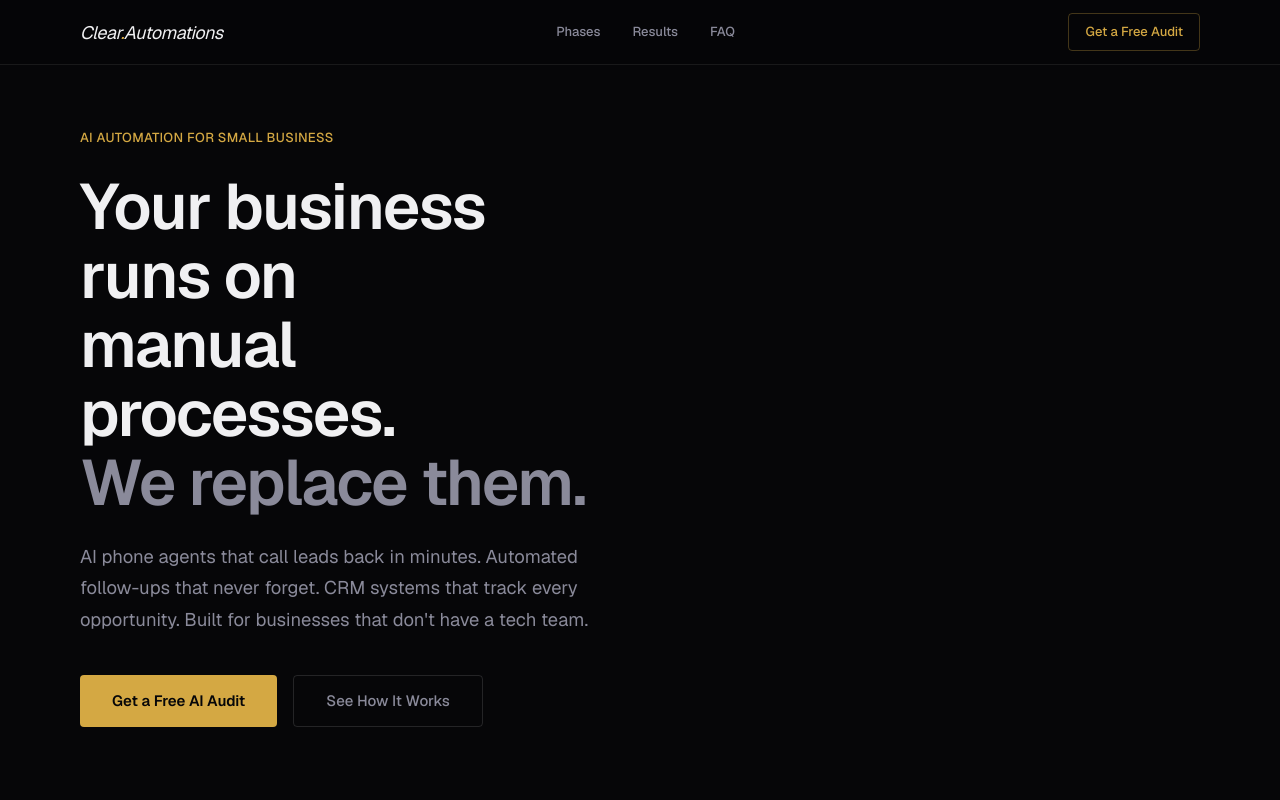
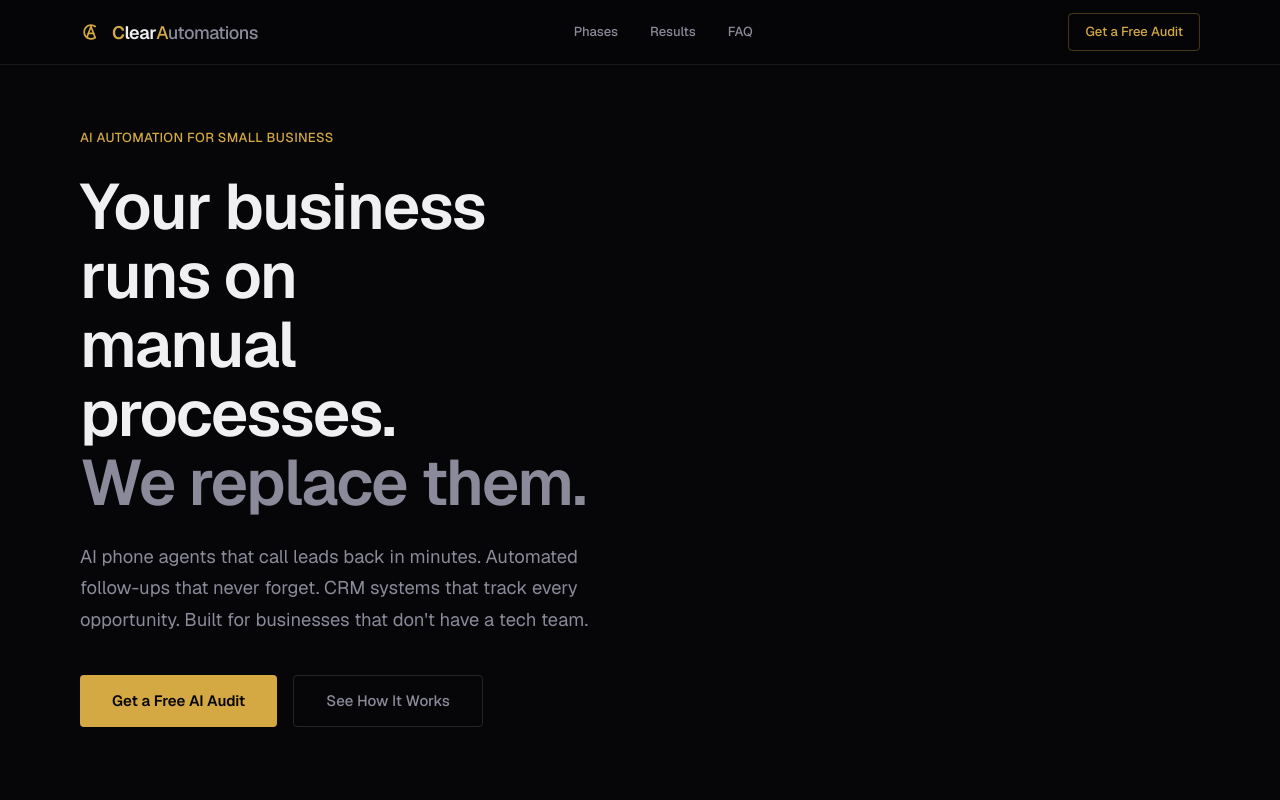
Before and after one commit to ZionZJ/clearautomations-website, a Next.js app: page / in a window 1280 px wide. Shown: the top 800 px of the page. Built offline with nearby package versions, Linux system fonts and the light colour scheme.

Commit message:
Logo and Name update

```diff
--- a/src/app/page.tsx
+++ b/src/app/page.tsx
@@ -9,8 +9,16 @@ export default function Home() {
         <div className="max-w-[1200px] mx-auto px-6 sm:px-10 flex items-center justify-between h-16">
 
           {/* Logo */}
-          <a href="/" className="font-[var(--font-display)] italic text-[18px] text-[var(--ink)] tracking-tight">
-            Clear<span className="text-[var(--amber)]">.</span>Automations
+          <a href="/" className="flex items-center gap-2.5 group">
+            <svg className="w-[22px] h-[22px] text-[var(--amber)] group-hover:scale-105 transition-transform" viewBox="0 0 32 32" fill="none" stroke="currentColor" strokeWidth="2.5" strokeLinecap="round" strokeLinejoin="round">
+              <path d="M22 8 A10 10 0 1 0 22 24" />
+              <path d="M10 24 L16 8 L22 24" />
+              <path d="M12.2 18 L19.8 18" />
+            </svg>
+            <span className="font-[var(--font-display)] text-[18px] tracking-tight">
+              <span className="text-[var(--ink)] font-bold"><span className="text-[var(--amber)]">C</span>lear</span>
+              <span className="text-[var(--ink-muted)] font-medium"><span className="text-[var(--amber)]">A</span>utomations</span>
+            </span>
           </a>
 
           {/* Desktop Links */}
@@ -305,9 +313,17 @@ export default function Home() {
       <footer className="border-t border-[var(--rule)] py-8">
         <div className="max-w-[1200px] mx-auto px-6 sm:px-10 flex flex-col sm:flex-row justify-between items-start sm:items-center gap-6">
           <div>
-            <p className="font-[var(--font-display)] italic text-[17px] text-[var(--ink)] mb-1">
-              Clear<span className="text-[var(--amber)]">.</span>Automations
-            </p>
+            <div className="flex items-center gap-2 mb-2">
+              <svg className="w-5 h-5 text-[var(--amber)]" viewBox="0 0 32 32" fill="none" stroke="currentColor" strokeWidth="2.5" strokeLinecap="round" strokeLinejoin="round">
+                <path d="M22 8 A10 10 0 1 0 22 24" />
+                <path d="M10 24 L16 8 L22 24" />
+                <path d="M12.2 18 L19.8 18" />
+              </svg>
+              <span className="font-[var(--font-display)] text-[17px] tracking-tight">
+                <span className="text-[var(--ink)] font-bold"><span className="text-[var(--amber)]">C</span>lear</span>
+                <span className="text-[var(--ink-muted)] font-medium"><span className="text-[var(--amber)]">A</span>utomations</span>
+              </span>
+            </div>
             <p className="text-[13px] text-[var(--ink-muted)]">
               Built by Zion John &middot; AI automation for small business
             </p>
```
Also changed, not shown: src/app/icon.svg (added).
